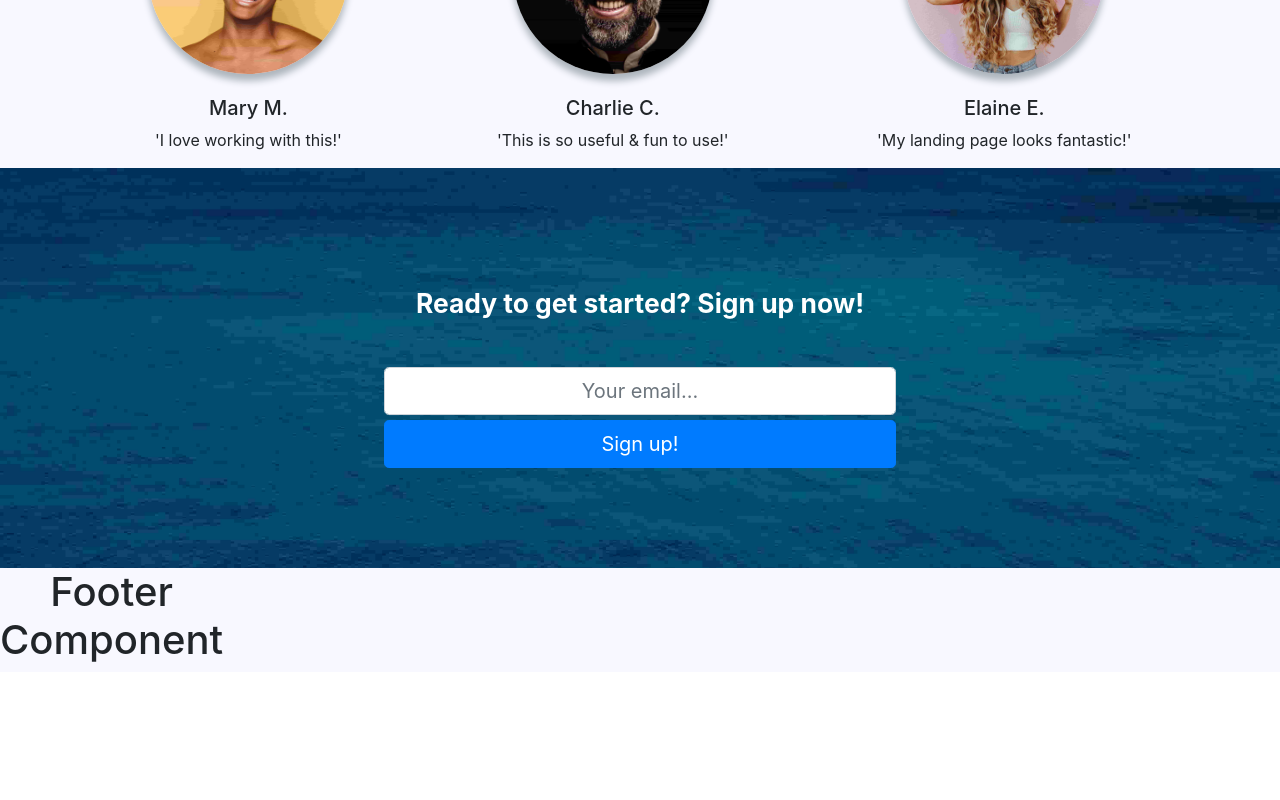
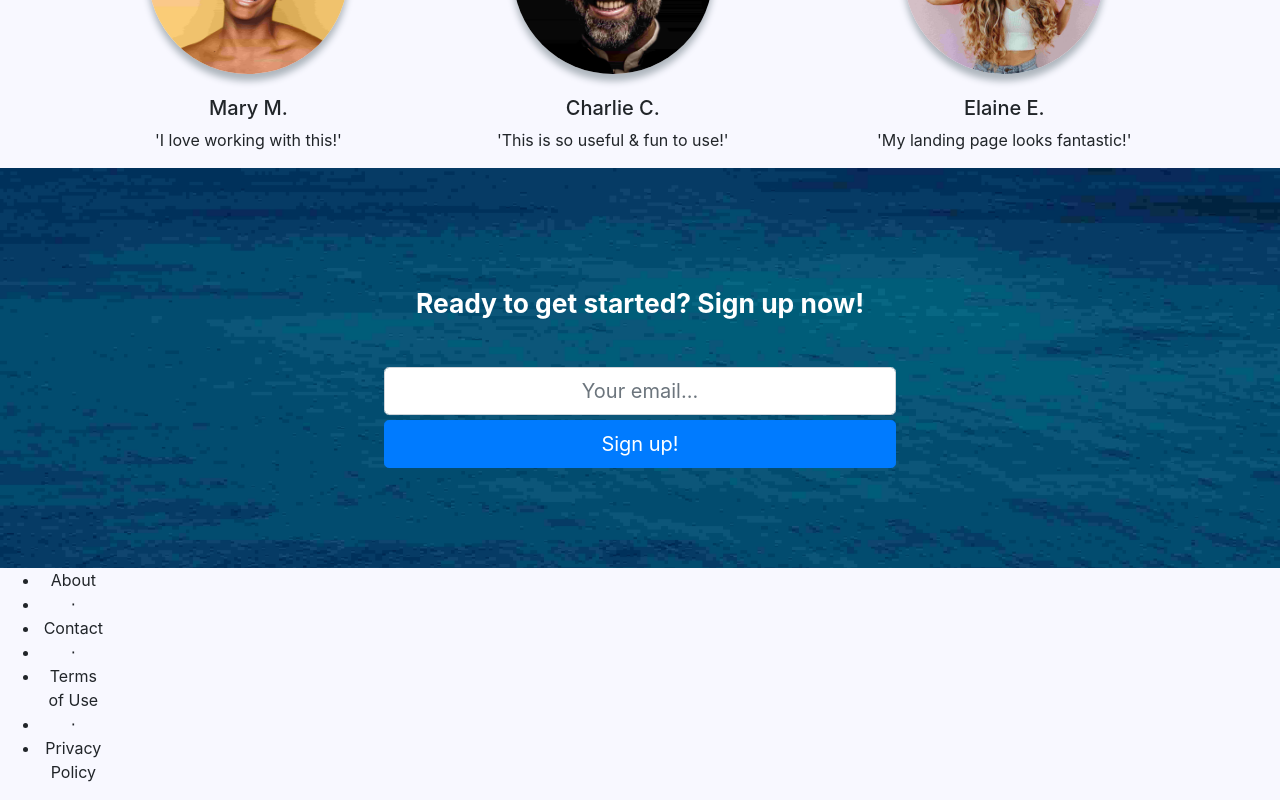
Before and after one commit to lacyjpr/landing, a React (Create React App) app: page / in a window 1280 px wide. Shown: the part 3077-3877 px from the top of the page. Before the commit the page ends 3749 px from the top, so only its background shows below. Built offline with nearby package versions, Linux system fonts and the light colour scheme.

Commit message:
Add left ul

```diff
--- a/src/components/footer/Footer.js
+++ b/src/components/footer/Footer.js
@@ -3,10 +3,23 @@ import './Footer.scss';
 
 const Footer = () => {
   return (
-    <div>
-      <h1>Footer Component</h1>
+    <div className='Footer'>
+      <div className='Footer__left'>
+        <ul className='Footer__left-list'>
+          <li className='Footer__left-item'>About</li>
+          <li className='Footer__left-item'>⋅</li>
+          <li className='Footer__left-item'>Contact</li>
+          <li className='Footer__left-item'>⋅</li>
+          <li className='Footer__left-item'>Terms of Use</li>
+          <li className='Footer__left-item'>⋅</li>
+          <li className='Footer__left-item'>Privacy Policy</li>
+        </ul>
+      </div>
+      <div className='Footer__right' />
     </div>
   );
 };
 
 export default Footer;
+
+//<li class="list-inline-item">⋅</li>
```
